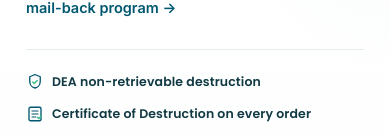
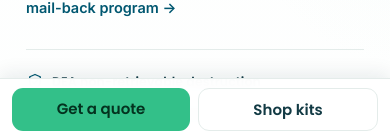
Before and after one commit to wsdoxey4/EasyRxCycle-Website, a Next.js app: page / in a window 390 px wide. Shown: the part 704-840 px from the top of the page. Built offline with nearby package versions, Linux system fonts and the light colour scheme; no server answers.

Commit message:
conversion: sticky mobile 'Get a quote' on home/shop/product/calculator; raise CTA bar to 960px; header + mobile-nav quote CTA → /get-a-quote; form-first on mobile quote page

```diff
--- a/app/cost-calculator/page.tsx
+++ b/app/cost-calculator/page.tsx
@@ -2,6 +2,7 @@ import type { Metadata } from "next";
 import Header from "@/components/Header";
 import Footer from "@/components/Footer";
 import Reveal from "@/components/Reveal";
+import MobileCTA from "@/components/MobileCTA";
 import Breadcrumbs from "@/components/Breadcrumbs";
 import CostCalculator from "@/components/CostCalculator";
 import TrustBar from "@/components/TrustBar";
@@ -91,6 +92,7 @@ export default function Page() {
           </div>
         </section>
       </main>
+      <MobileCTA primary={{ label: "Get a quote", href: "/get-a-quote" }} secondary={{ label: "Call", href: "tel:5019042929" }} />
       <Footer />
       <Reveal />
     </>
--- a/app/globals.css
+++ b/app/globals.css
@@ -344,7 +344,7 @@ footer a:hover{color:#fff;}
 .form-ok .ok-badge{width:64px;height:64px;border-radius:50%;background:var(--emer);display:grid;place-items:center;margin:0 auto 18px;box-shadow:0 10px 24px -10px rgba(51,192,137,.8);}
 .form-ok h3{font-size:24px;}
 .form-ok p{color:var(--slate);margin-top:10px;}
-@media(max-width:860px){.quote-grid{grid-template-columns:1fr;gap:28px;}}
+@media(max-width:860px){.quote-grid{grid-template-columns:1fr;gap:28px;}.quote-card{order:-1;}}
 @media(max-width:640px){.rfq{grid-template-columns:1fr;}}
 
 /* quote section band + consent row */
@@ -1186,7 +1186,7 @@ header.site .wrap{position:relative;}
 
 /* ===== sticky mobile CTA bar ===== */
 .mcta{display:none;}
-@media(max-width:760px){
+@media(max-width:960px){
   .mcta{display:flex;position:fixed;bottom:0;left:0;right:0;z-index:60;gap:8px;padding:9px 12px calc(9px + env(safe-area-inset-bottom));background:rgba(255,255,255,.97);backdrop-filter:blur(8px);border-top:1px solid var(--line);box-shadow:0 -4px 18px rgba(12,47,56,.09);}
   .mcta a{flex:1 1 0;text-align:center;padding:13px 8px;border-radius:11px;font-family:'Poppins';font-weight:600;font-size:15px;text-decoration:none;line-height:1;}
   .mcta-primary{background:var(--emer,#33C089);color:#04321f;}
--- a/app/page.tsx
+++ b/app/page.tsx
@@ -2,6 +2,7 @@ import Header from "@/components/Header";
 import QuoteSection from "@/components/QuoteSection";
 import Footer from "@/components/Footer";
 import Reveal from "@/components/Reveal";
+import MobileCTA from "@/components/MobileCTA";
 import StatsBand from "@/components/StatsBand";
 
 export default function Home() {
@@ -269,6 +270,7 @@ export default function Home() {
 <QuoteSection />
 
 </main>
+      <MobileCTA primary={{ label: "Get a quote", href: "/get-a-quote" }} secondary={{ label: "Shop kits", href: "/shop" }} />
       <Footer />
       <Reveal />
     </>
--- a/app/shop/[kit]/page.tsx
+++ b/app/shop/[kit]/page.tsx
@@ -3,6 +3,7 @@ import { notFound } from "next/navigation";
 import Header from "@/components/Header";
 import Footer from "@/components/Footer";
 import Reveal from "@/components/Reveal";
+import MobileCTA from "@/components/MobileCTA";
 import Breadcrumbs from "@/components/Breadcrumbs";
 import ProductBuy from "@/components/cart/ProductBuy";
 import TrustBar from "@/components/TrustBar";
@@ -165,6 +166,7 @@ export default async function Page({ params }: { params: Promise<{ kit: string }
           </div>
         </section>
       </main>
+      <MobileCTA primary={{ label: "Get a quote", href: "/get-a-quote" }} secondary={{ label: "Call", href: "tel:5019042929" }} />
       <Footer />
       <Reveal />
     </>
--- a/app/shop/page.tsx
+++ b/app/shop/page.tsx
@@ -2,6 +2,7 @@ import type { Metadata } from "next";
 import Header from "@/components/Header";
 import Footer from "@/components/Footer";
 import Reveal from "@/components/Reveal";
+import MobileCTA from "@/components/MobileCTA";
 import Breadcrumbs from "@/components/Breadcrumbs";
 import { CATEGORIES, fromPrice, money, inCategory, isShoppable } from "@/lib/shop";
 import { COLLECTIONS, KIT_BY_CATEGORY, KITS } from "@/lib/shopContent";
@@ -158,6 +159,7 @@ export default function Page() {
           </div>
         </section>
       </main>
+      <MobileCTA primary={{ label: "Get a quote", href: "/get-a-quote" }} secondary={{ label: "Call", href: "tel:5019042929" }} />
       <Footer />
       <Reveal />
     </>
--- a/components/Header.tsx
+++ b/components/Header.tsx
@@ -181,7 +181,7 @@ export default function Header() {
           </nav>
           <div className="hactions">
             <a className="shoplink" href="/shop">Shop</a>
-            <a className="btn btn-primary" href="/#quote">Get a quote <span className="ar">→</span></a>
+            <a className="btn btn-primary" href="/get-a-quote">Get a quote <span className="ar">→</span></a>
             <button type="button" className={`menu-btn${open ? " is-open" : ""}`} aria-label="Menu" aria-expanded={open} onClick={() => setOpen((v) => !v)}>
               <span /><span /><span />
             </button>
@@ -221,7 +221,7 @@ export default function Header() {
             )}
             <a className="mn-top mn-link" href="/build-your-program" onClick={close}>Build a program</a>
             <a className="mn-top mn-link" href="/shop" onClick={close}>Shop</a>
-            <a className="btn btn-primary mn-cta" href="/#quote" onClick={close}>Get a quote <span className="ar">→</span></a>
+            <a className="btn btn-primary mn-cta" href="/get-a-quote" onClick={close}>Get a quote <span className="ar">→</span></a>
           </nav>
         )}
       </header>
```
